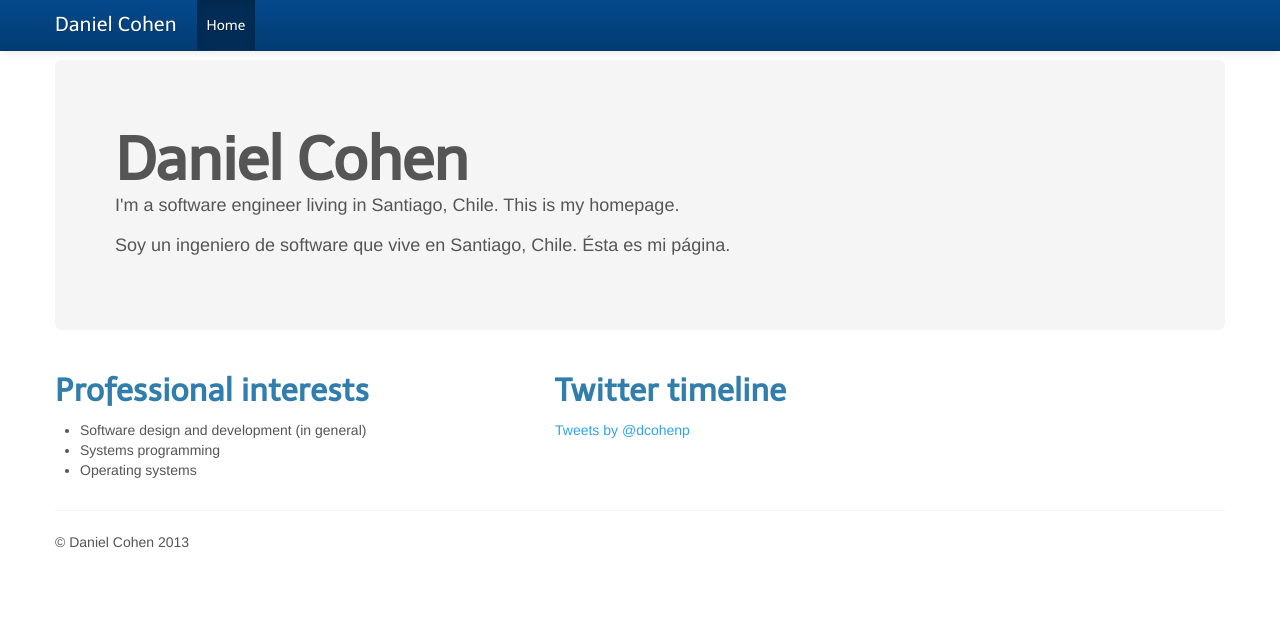
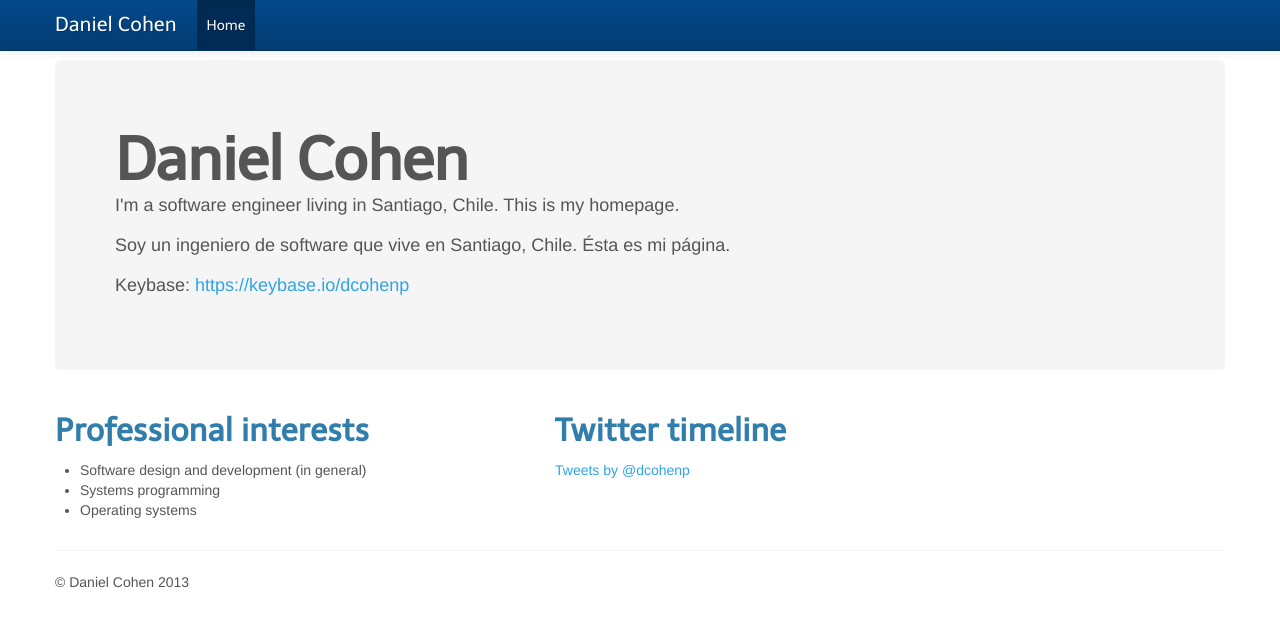
Before and after one commit to dcohenp/dcohenp.github.io, a plain HTML site: page index.html in a window 1280 px wide. Drawn offline with nearby package versions, Linux system fonts and the light colour scheme.

Commit message:
keybase.io link

```diff
--- a/index.html
+++ b/index.html
@@ -51,6 +51,8 @@
                 <h1>Daniel Cohen</h1>
                 <p>I'm a software engineer living in Santiago, Chile. This is my homepage.</p>
                 <p>Soy un ingeniero de software que vive en Santiago, Chile. Ésta es mi página.</p>
+
+                <p>Keybase: <a href="https://keybase.io/dcohenp">https://keybase.io/dcohenp</a></p>
             </div>
 
             <!-- Example row of columns -->
```
